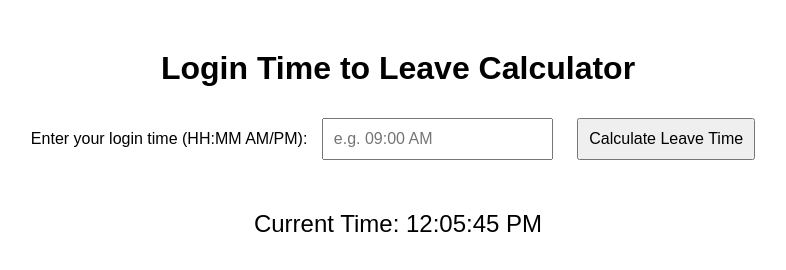
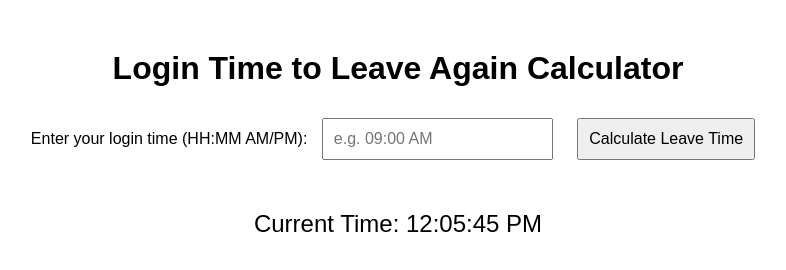
Before and after one commit to yash47777/Log-Out, a plain HTML site: page Index.html in a window 1280 px wide. Shown: the whole page, without its empty margins (242-1028 px from the left). Drawn offline with Linux system fonts and the light colour scheme.

Commit message:
Update Index.html

```diff
--- a/Index.html
+++ b/Index.html
@@ -27,7 +27,7 @@
     </style>
 </head>
 <body>
-    <h1>Login Time to Leave Calculator</h1>
+    <h1>Login Time to Leave Again Calculator</h1>
 
     <!-- Input for login time -->
     <label for="login-time">Enter your login time (HH:MM AM/PM): </label>
```
